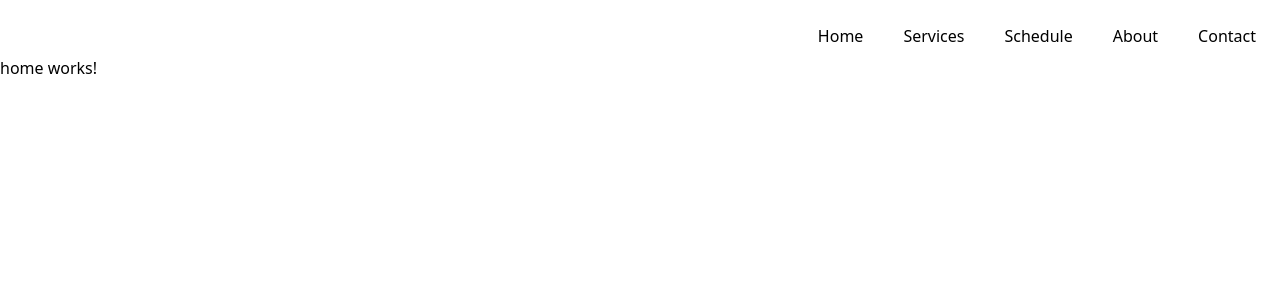
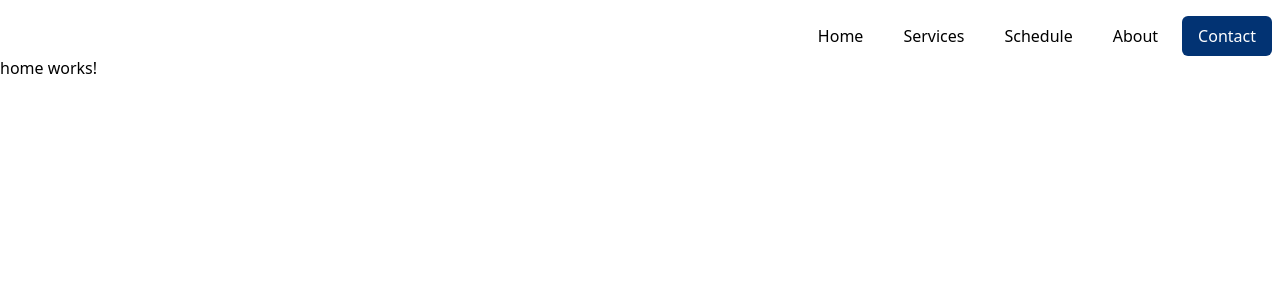
Before and after one commit to belugasanity/blue, an Angular app: page / in a window 1280 px wide. Shown: the top 300 px of the page. Built offline with nearby package versions, Linux system fonts and the light colour scheme.

Commit message:
add highlighted menu item

```diff
--- a/src/app/shared/navigation/navigation.component.html
+++ b/src/app/shared/navigation/navigation.component.html
@@ -3,5 +3,5 @@
   <button routerLink="/services">Services</button>
   <button routerLink="/schedule">Schedule</button>
   <button routerLink="/about">About</button>
-  <button routerLink="/contact">Contact</button>
+  <button routerLink="/contact" class="highlight">Contact</button>
 </nav>
--- a/src/app/shared/navigation/navigation.component.scss
+++ b/src/app/shared/navigation/navigation.component.scss
@@ -1,3 +1,7 @@
 button {
   @apply capitalize mr-2 px-4 py-2 rounded-md bg-white mt-4 hover:bg-chill-500 hover:text-white;
+
+  &.highlight {
+    @apply bg-coolBlue text-white hover:bg-chill-500;
+  }
 }
```
